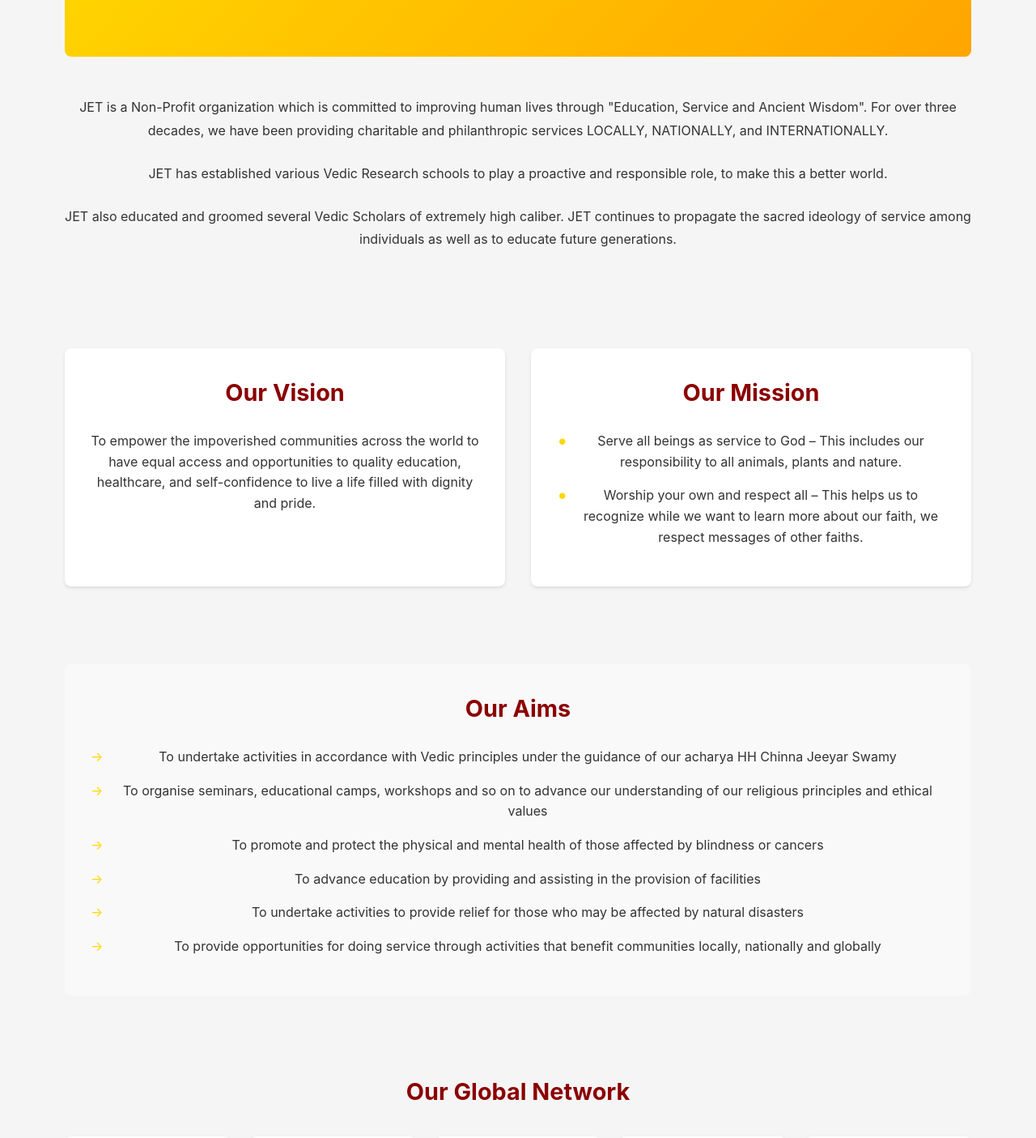
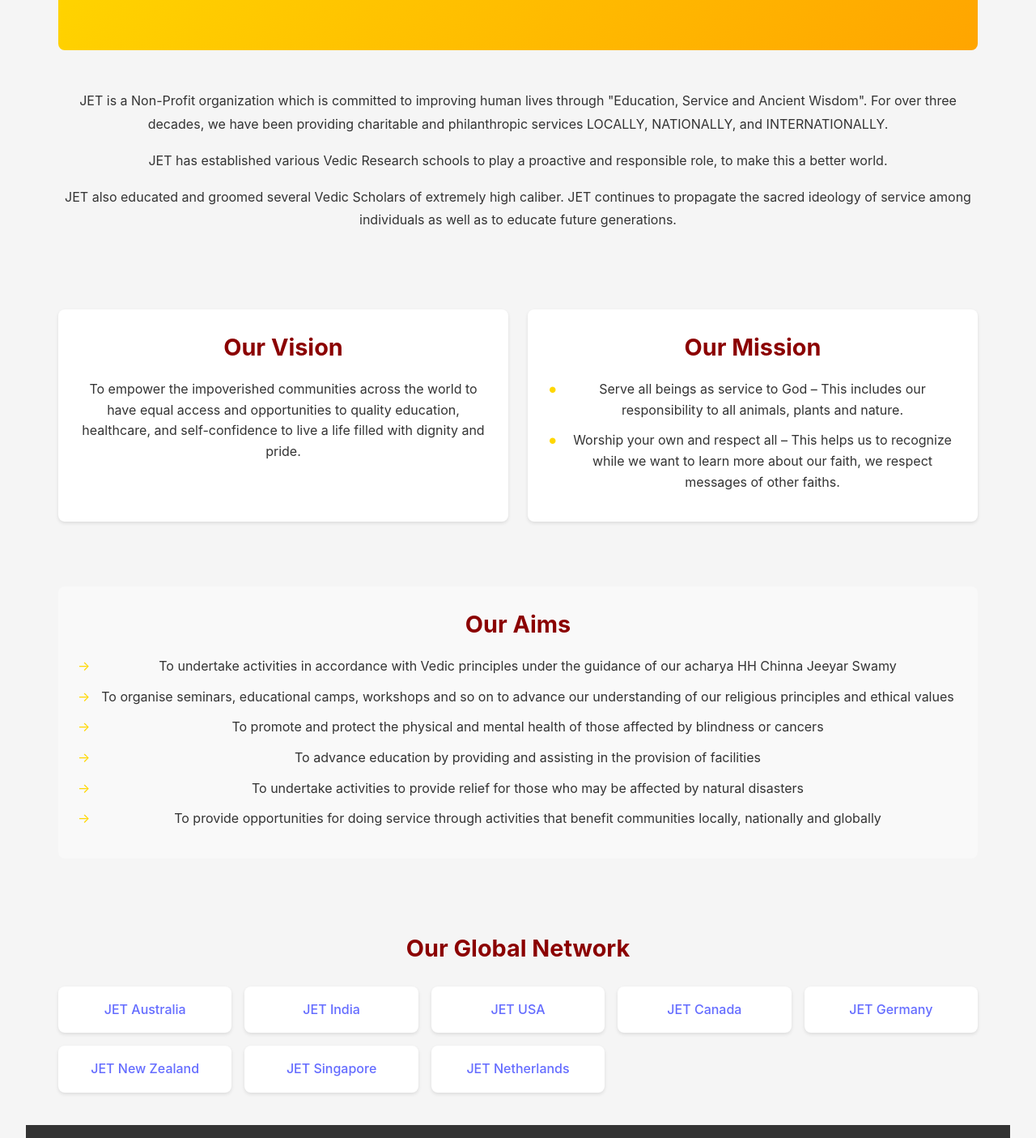
Before and after one commit to SrividyaKasu/jet-nl, a React (Vite) app: page /about in a window 1280 px wide. Shown: the part 294-1699 px from the top of the page at 81% size. Built offline with nearby package versions, Linux system fonts and the light colour scheme; no server answers.

Commit message:
cosmetic changes

```diff
--- a/src/components/About.css
+++ b/src/components/About.css
@@ -1,13 +1,13 @@
 .about {
   max-width: 1200px;
   margin: 0 auto;
-  padding: 2rem;
+  padding: 1.5rem;
 }
 
 .hero-section {
   text-align: center;
-  margin-bottom: 3rem;
-  padding: 4rem 0;
+  margin-bottom: 2rem;
+  padding: 2.5rem 0;
   background: linear-gradient(135deg, #FFD700, #FFA500);
   border-radius: 8px;
   color: #000;
@@ -23,7 +23,7 @@
 .content-section {
   display: flex;
   flex-direction: column;
-  gap: 3rem;
+  gap: 2rem;
 }
 
 .overview {
@@ -31,27 +31,27 @@
 }
 
 .overview p {
-  margin-bottom: 1.5rem;
+  margin-bottom: 1rem;
   color: #333;
 }
 
 .vision-mission {
   display: grid;
   grid-template-columns: repeat(auto-fit, minmax(300px, 1fr));
-  gap: 2rem;
-  margin: 2rem 0;
+  gap: 1.5rem;
+  margin: 1rem 0;
 }
 
 .vision, .mission {
   background: white;
-  padding: 2rem;
+  padding: 1.5rem;
   border-radius: 8px;
   box-shadow: 0 2px 4px rgba(0, 0, 0, 0.1);
 }
 
 .vision h2, .mission h2 {
   color: #8b0000;
-  margin-bottom: 1.5rem;
+  margin-bottom: 1rem;
   font-size: 1.8rem;
 }
 
@@ -61,7 +61,7 @@
 }
 
 .mission li {
-  margin-bottom: 1rem;
+  margin-bottom: 0.75rem;
   padding-left: 1.5rem;
   position: relative;
 }
@@ -77,13 +77,13 @@
 
 .aims {
   background: #f9f9f9;
-  padding: 2rem;
+  padding: 1.5rem;
   border-radius: 8px;
 }
 
 .aims h2 {
   color: #8b0000;
-  margin-bottom: 1.5rem;
+  margin-bottom: 1rem;
   font-size: 1.8rem;
 }
 
@@ -93,7 +93,7 @@
 }
 
 .aims li {
-  margin-bottom: 1rem;
+  margin-bottom: 0.75rem;
   padding-left: 1.5rem;
   position: relative;
 }
@@ -107,24 +107,24 @@
 
 .global-network {
   text-align: center;
-  margin-top: 2rem;
+  margin-top: 1.5rem;
 }
 
 .global-network h2 {
   color: #8b0000;
-  margin-bottom: 2rem;
+  margin-bottom: 1.5rem;
   font-size: 1.8rem;
 }
 
 .network-grid {
   display: grid;
   grid-template-columns: repeat(auto-fit, minmax(200px, 1fr));
-  gap: 1.5rem;
+  gap: 1rem;
 }
 
 .network-item {
   background: white;
-  padding: 1.5rem;
+  padding: 1rem;
   border-radius: 8px;
   box-shadow: 0 2px 4px rgba(0, 0, 0, 0.1);
   transition: transform 0.3s ease;
@@ -141,7 +141,9 @@
   }
 
   .hero-section {
-    padding: 2rem 1rem;
+    padding: 1.5rem 1rem;
+    margin: 0 -1rem 1.5rem;
+    border-radius: 0;
   }
 
   .hero-section h1 {
@@ -154,6 +156,6 @@
 
   .network-grid {
     grid-template-columns: repeat(auto-fit, minmax(150px, 1fr));
-    gap: 1rem;
+    gap: 0.75rem;
   }
 }
```
